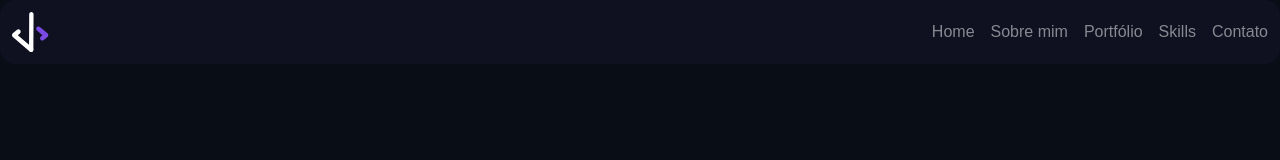
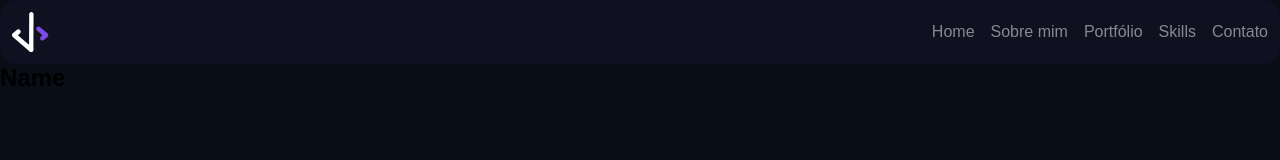
Before and after one commit to Augusto9237/portifolio-dev, a React (Vite) app: page / in a window 1280 px wide. Shown: the top 160 px of the page. Built offline with nearby package versions, Linux system fonts and the light colour scheme.

Commit message:
1 file modified, 4 added, 2 deleted

```diff
--- a/src/App.tsx
+++ b/src/App.tsx
@@ -1,6 +1,7 @@
 import { useState } from 'react';
 import { Container } from './components/Container';
-import { Header } from './components/header';
+import { Header } from './components/Header';
+import { Home } from './sections/home';
 
 function App() {
   const [count, setCount] = useState(0);
@@ -8,6 +9,7 @@ function App() {
   return (
     <Container>
       <Header />
+      <Home />
     </Container>
   );
 }
--- /dev/null
+++ b/src/sections/home/index.tsx
@@ -0,0 +1,15 @@
+import React from 'react';
+import react, { ReactNode } from 'react';
+import { Content } from './styles';
+
+interface ContainerProps {
+  children: ReactNode;
+}
+
+export function Home() {
+  return (
+    <Content>
+      <h1>Name</h1>
+    </Content>
+  );
+}
--- /dev/null
+++ b/src/sections/home/styles.ts
@@ -0,0 +1,6 @@
+import styled from 'styled-components';
+
+export const Content = styled.section`
+display: flex;
+flex-direction: row;
+`;
```
Also changed, not shown: src/components/Header/index.tsx (renamed from src/components/header/index.tsx), src/components/Header/styles.ts (renamed from src/components/header/styles.ts).
